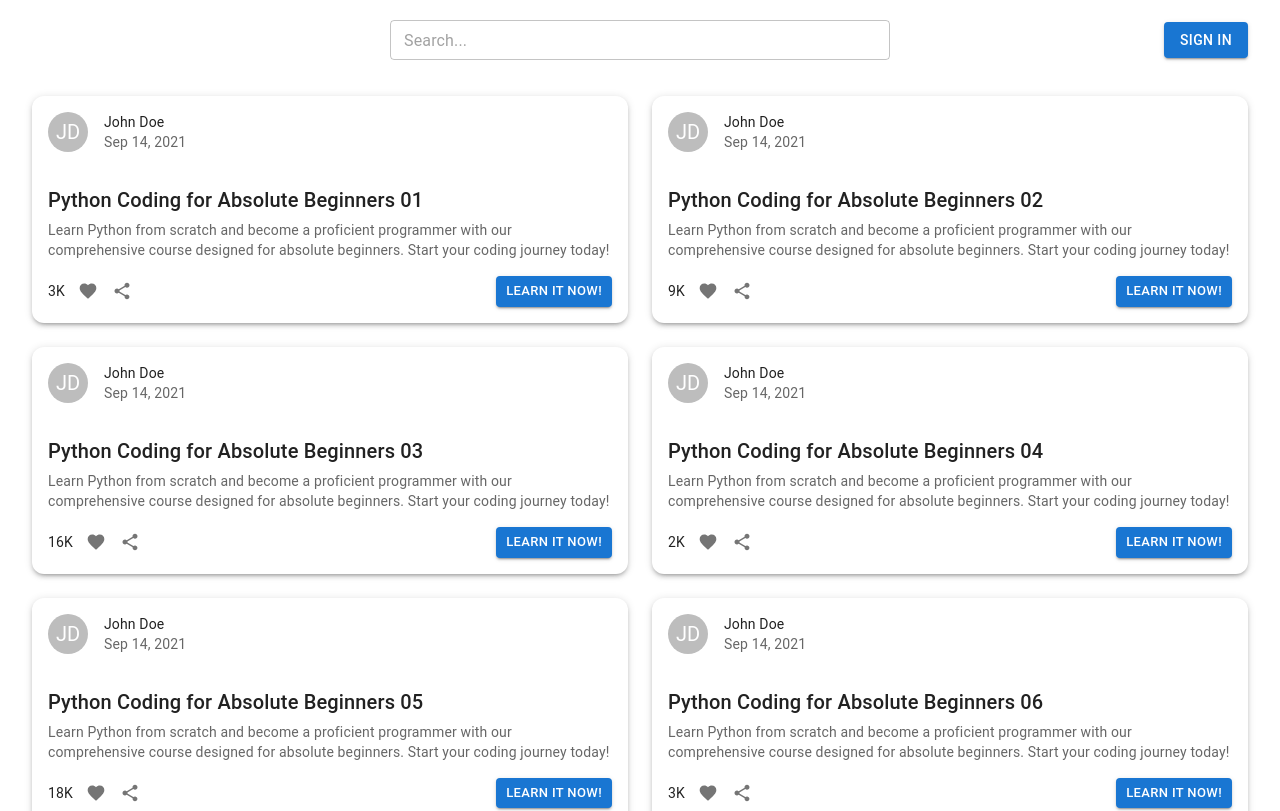
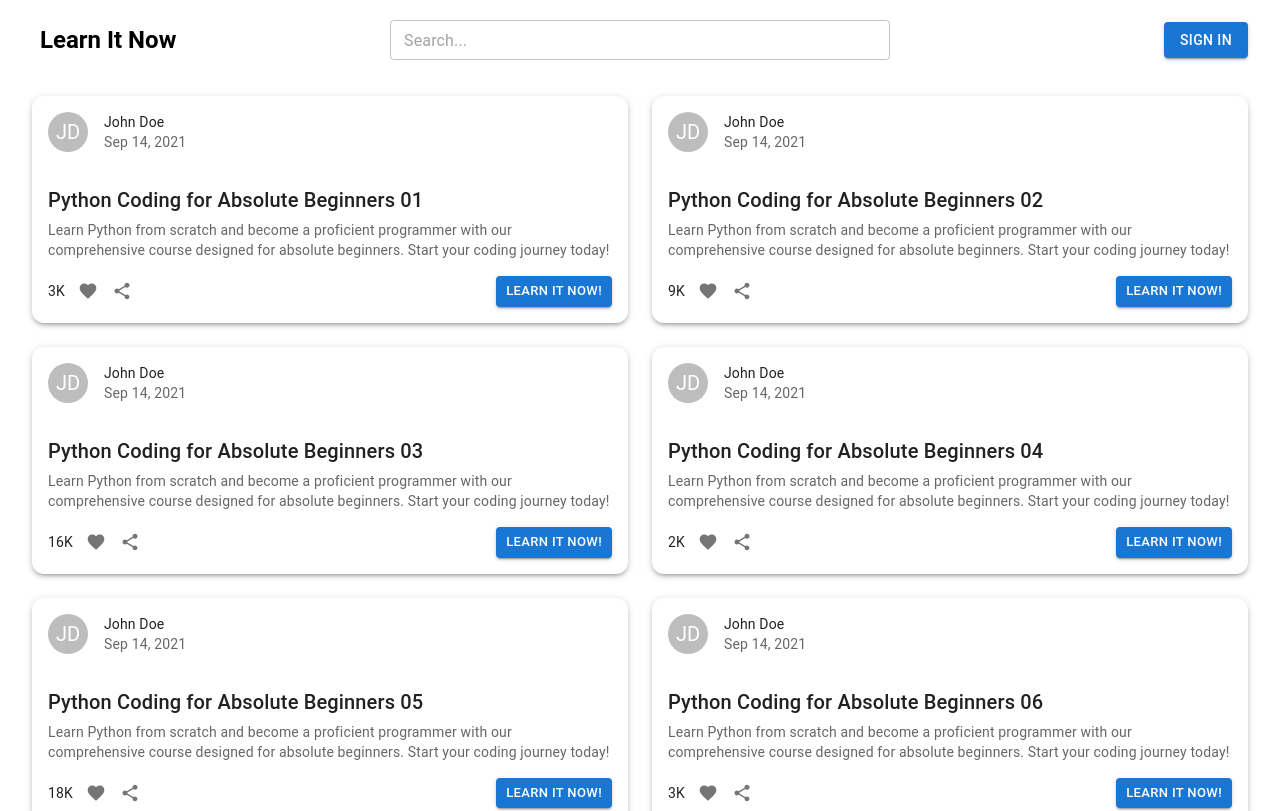
Before and after one commit to rjvb7424/Learn-It-Now, a React (Vite) app in the folder frontend/: page / in a window 1280 px wide. Shown: the top 811 px of the page. Built offline with nearby package versions, Linux system fonts and the light colour scheme; no server answers.

Commit message:
refactor: update CustomAppBar layout for improved logo placement and consistency

```diff
--- a/frontend/src/components/CustomAppBar.tsx
+++ b/frontend/src/components/CustomAppBar.tsx
@@ -1,6 +1,6 @@
 // External imports
 import { useState, useEffect } from "react";
-import { AppBar, Toolbar, Avatar, IconButton, Button, Box } from "@mui/material";
+import { AppBar, Toolbar, Avatar, IconButton, Button, Box, Typography } from "@mui/material";
 import { onAuthStateChanged, signOut } from "firebase/auth";
 
 // External type imports
@@ -39,14 +39,16 @@ export default function CustomAppBar() {
   };
 
   return (
-    <AppBar
-      position="static"
-      sx={{
-        backgroundColor: "transparent",
-        boxShadow: "none",
-      }}
-    >
-      <Toolbar sx={{ display: "flex", justifyContent: "flex-end" }}>
+    <AppBar position="static" sx={{ backgroundColor: "transparent", boxShadow: "none" }}>
+      <Toolbar sx={{ display: "flex", justifyContent: "space-between" }}>
+        {/* Left side: Logo */}
+        <Button disableRipple sx={{ textTransform: "none" }}>
+          <Typography variant="h5" sx={{ fontWeight: "bold", color: "black" }}>
+            Learn It Now
+          </Typography>
+        </Button>
+
+        {/* Right side: Sign in / Avatar */}
         <Box>
           {user ? (
             <IconButton onClick={handleSignOut}>
```
